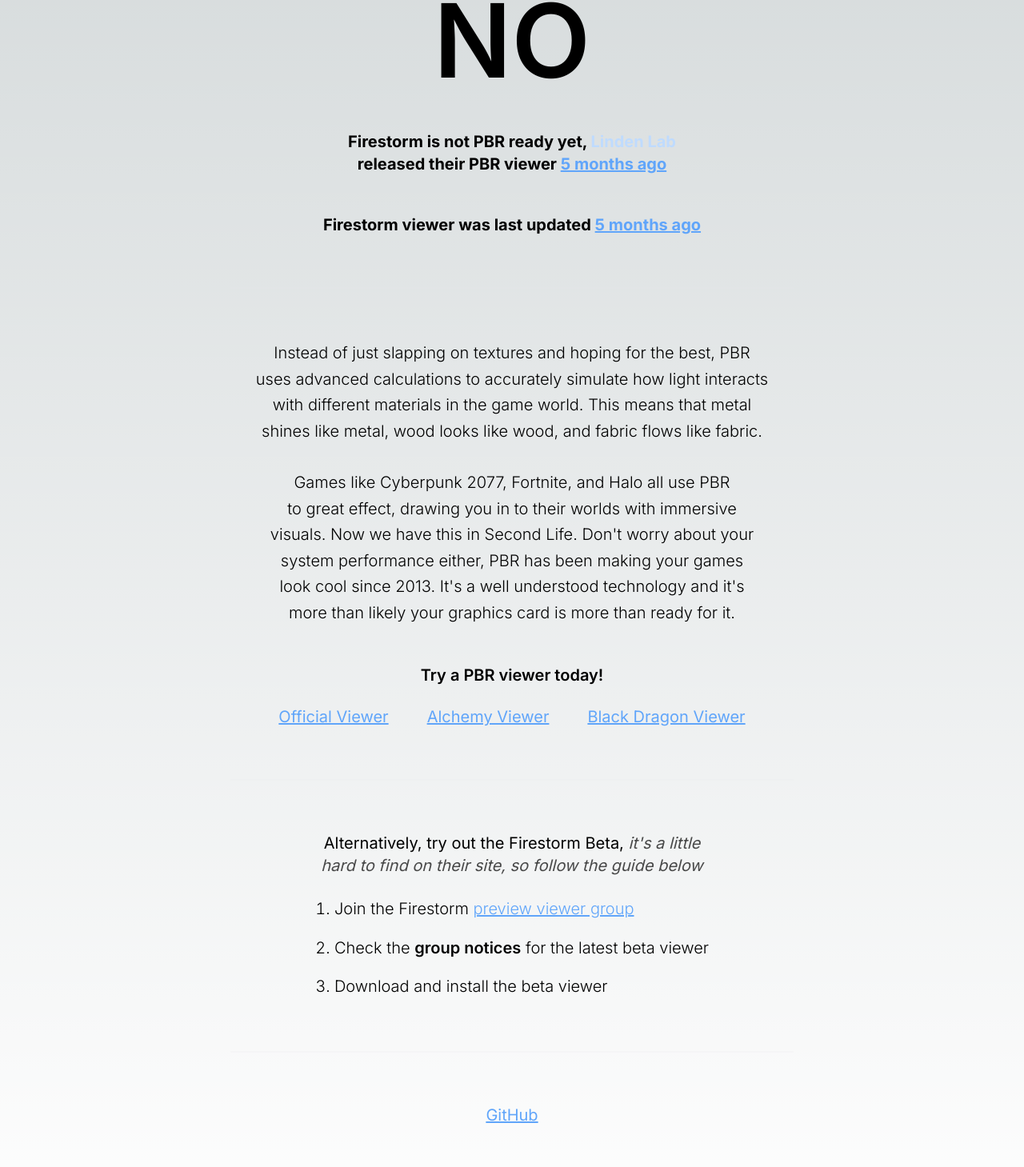
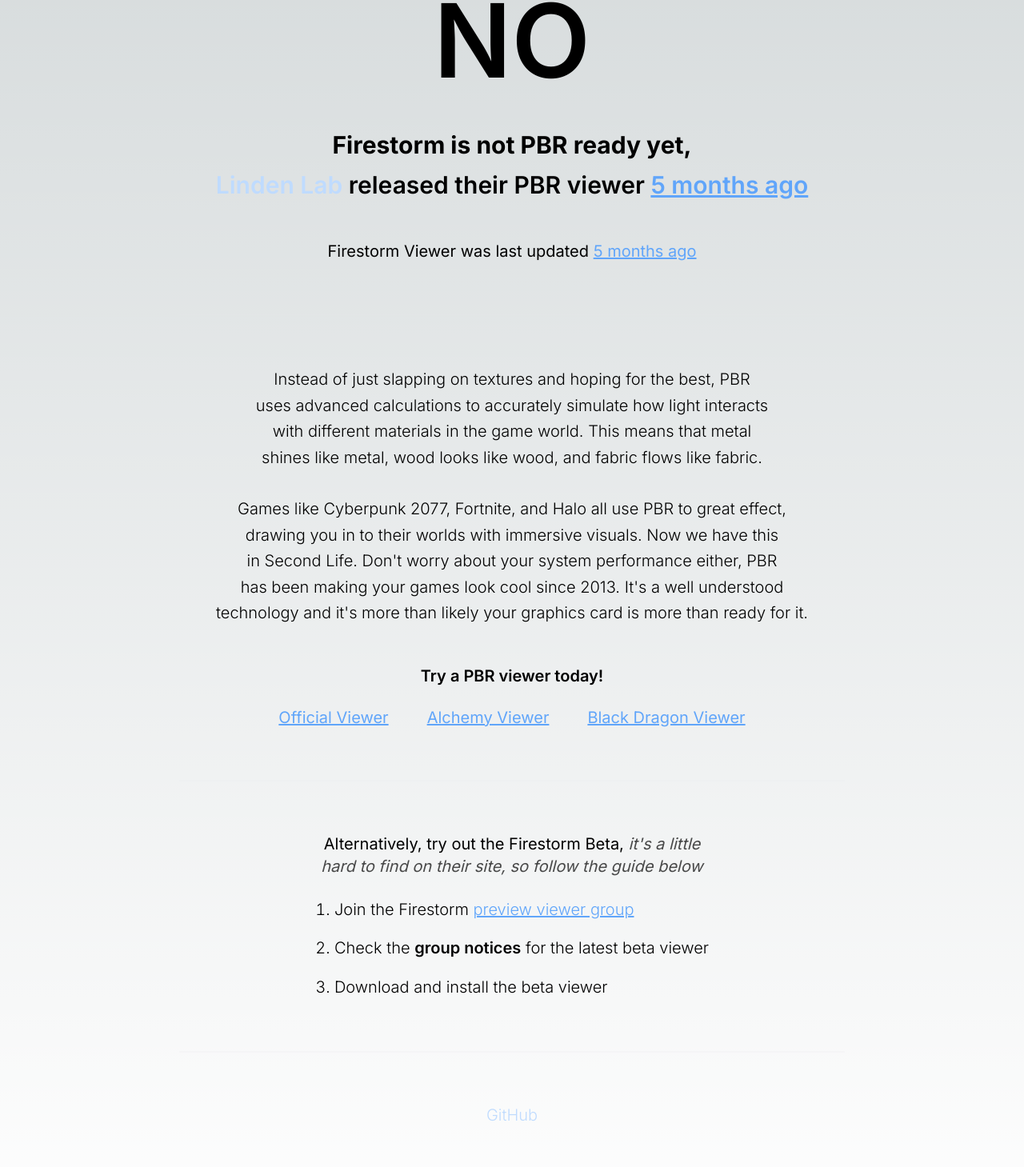
Before and after one commit to gwigz/isfirestormpbryet, a Next.js app: page / in a window 1280 px wide. Shown: the part 109-1568 px from the top of the page at 80% size. Built offline with nearby package versions, Linux system fonts and the light colour scheme.

Commit message:
feat: minor style changes

```diff
--- a/src/app/page.tsx
+++ b/src/app/page.tsx
@@ -5,27 +5,29 @@
 
 export default function Home() {
 	return (
-		<main className="flex min-h-screen max-w-4xl mx-auto flex-col gap-8 sm:gap-12 sm:items-center justify-between text-balance sm:text-center text-xl p-6 sm:p-24">
+		<main className="flex min-h-screen max-w-5xl mx-auto flex-col gap-8 sm:gap-12 sm:items-center justify-between text-balance sm:text-center text-xl p-6 sm:p-24">
 			<h1 className="text-9xl font-semibold">NO</h1>
-			<h2 className="text-xl max-w-3xl font-bold">
-				Firestorm is not PBR ready yet,{" "}
-				<span className="text-blue-200">Linden Lab</span> released their PBR
-				viewer{" "}
+			<h2 className="text-xl sm:text-3xl font-bold space-y-3">
+				<div>Firestorm is not PBR ready yet,</div>
+				<div className="font-semibold leading-snug">
+					<span className="text-blue-200 text-nowrap">Linden Lab</span> released
+					their PBR viewer{" "}
 					<a
 						href="https://community.secondlife.com/blogs/entry/14536-second-life-pbr-materials-official-launch"
 						rel="noreferrer"
 					>
 						{dayjs().to(new Date("2023-11-28"))}
 					</a>
+				</div>
 			</h2>
-			<h3 className="text-xl max-w-3xl font-bold">
-				Firestorm viewer was last updated{" "}
+			<h3 className="max-w-3xl">
+				Firestorm Viewer was last updated{" "}
 				<a href="https://www.firestormviewer.org" rel="noreferrer">
 					{dayjs().to(new Date("2023-12-24"))}
 				</a>
 			</h3>
 			<hr className="w-full border-t-2 opacity-20 my-4" />
-			<div className="space-y-8 leading-relaxed font-light">
+			<div className="space-y-8 leading-relaxed font-light text-balance">
 				<p>
 					Instead of just slapping on textures and hoping for the best, PBR uses
 					advanced calculations to accurately simulate how light interacts with
@@ -78,10 +80,14 @@
 				</ol>
 			</div>
 			<hr className="w-full border-t-2 opacity-20 my-4" />
-			<a href="https://github.com/gwigz/isfirestormpbryet" rel="noreferrer">
+			<a
+				className="font-light text-blue-200 no-underline hover:underline focus:underline"
+				href="https://github.com/gwigz/isfirestormpbryet"
+				rel="noreferrer"
+			>
 				GitHub
 			</a>
-			<p className="opacity-70 font-light italic">
+			<p className="opacity-70 font-light italic text-base">
 				This website is not affiliated with Linden Lab or Firestorm Viewer
 			</p>
 		</main>
```
Lines whose indentation alone changed are shown as unchanged.
